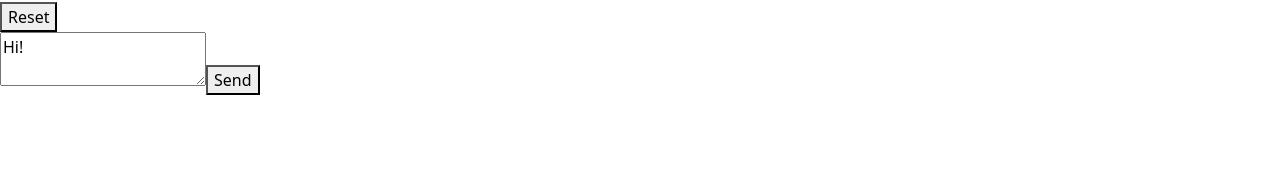
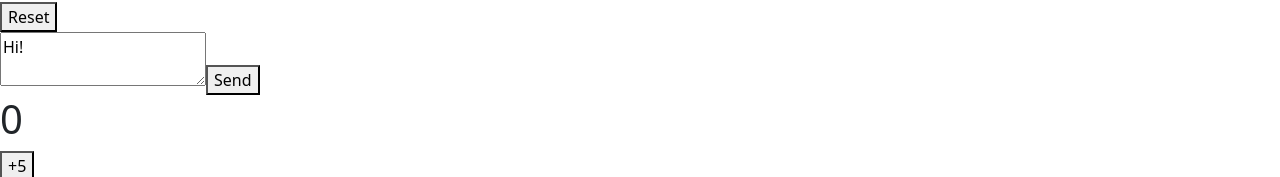
Before and after one commit to MirjanaPanic/learning-app, a React (Create React App) app: page / in a window 1280 px wide. Shown: the part 2602-2779 px from the top of the page. Before the commit the page ends 2697 px from the top, so only its background shows below. Built offline with nearby package versions, Linux system fonts and the light colour scheme.

Commit message:
batching - seteri, update queue, re-render

```diff
--- /dev/null
+++ b/src/components/Batching.jsx
@@ -0,0 +1,24 @@
+import { useState } from "react";
+
+//klik na dugme ->handler se izvrsava, zapamti se setNumber(0+5) u queue za state-ove koji postoje,
+//izvrsi se ceo handler i onda se trigeruje React i on nastupa
+//prolazi kroz setere za svoje state-ove, i izvrsava te update, i kada su se state-ovi azurirali
+//on poziva funkciju tj komponentu i renderuje je opet(jsx tagovi, JS objekti,virtuelni dom->realni dom, browser iscrtava promene samo)
+
+export default function Batch() {
+  const [number, setNumber] = useState(0);
+
+  return (
+    <>
+      <h1>{number}</h1>
+      <button
+        onClick={() => {
+          setNumber(number + 5);
+          alert(number);
+        }}
+      >
+        +5
+      </button>
+    </>
+  );
+}
--- a/src/index.js
+++ b/src/index.js
@@ -13,6 +13,7 @@ import FormReload, { PreventFormReload } from "./components/DefaultBrowser";
 import Stanja from "./components/Stanja";
 import Forma from "./components/Forma";
 import Snap from "./components/Snapshot";
+import Batch from "./components/Batching";
 
 //React ovde u root div u index.html renderuje sve ostalo, sve ove komponente koje se pozivaju u okviru render() funkcije.
 //INITIAL RENDER
@@ -33,6 +34,7 @@ root.render(
     <Stanja />
     <Forma />
     <Snap />
+    <Batch />
   </>
   //</React.StrictMode>
 );
```
